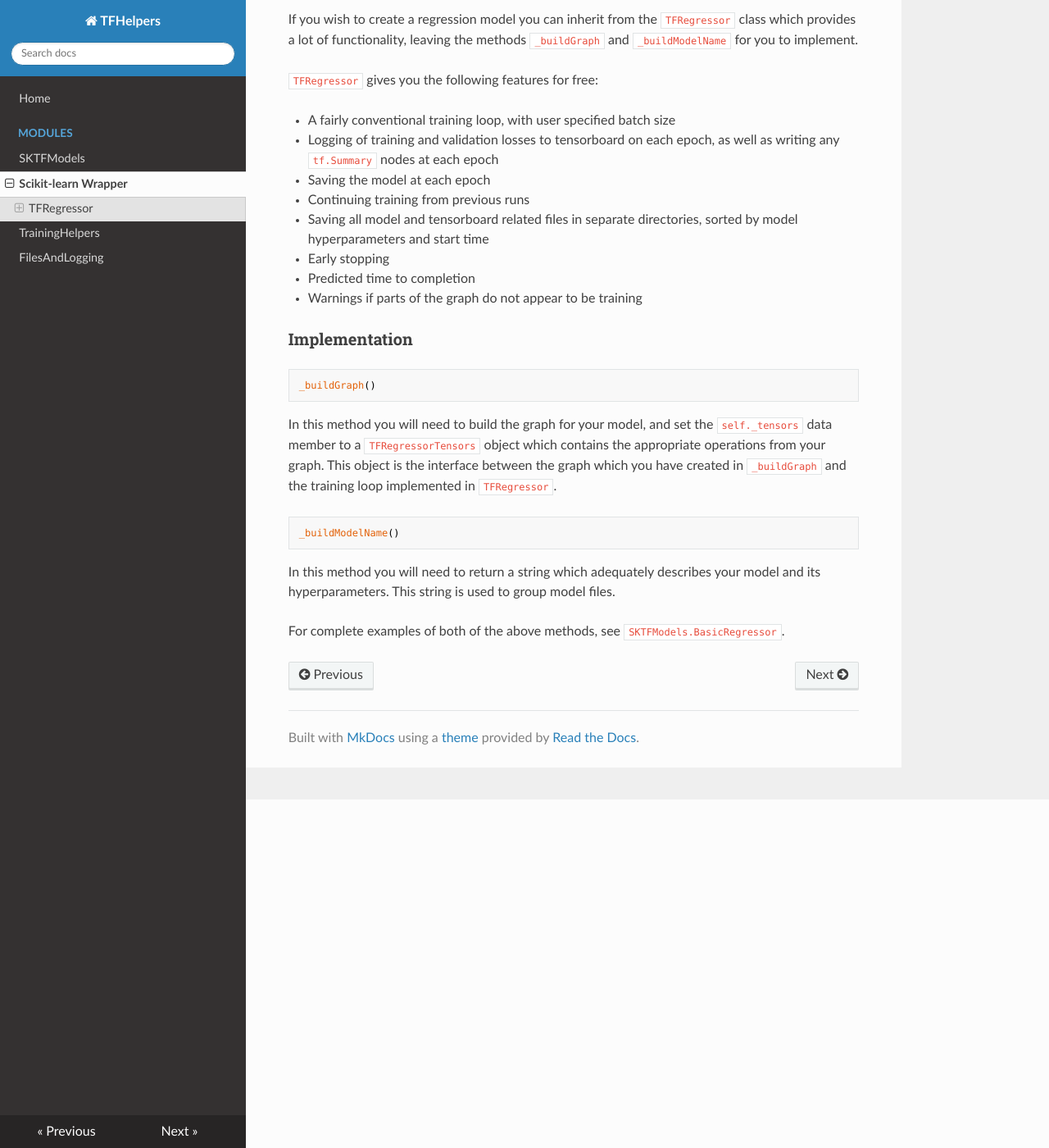
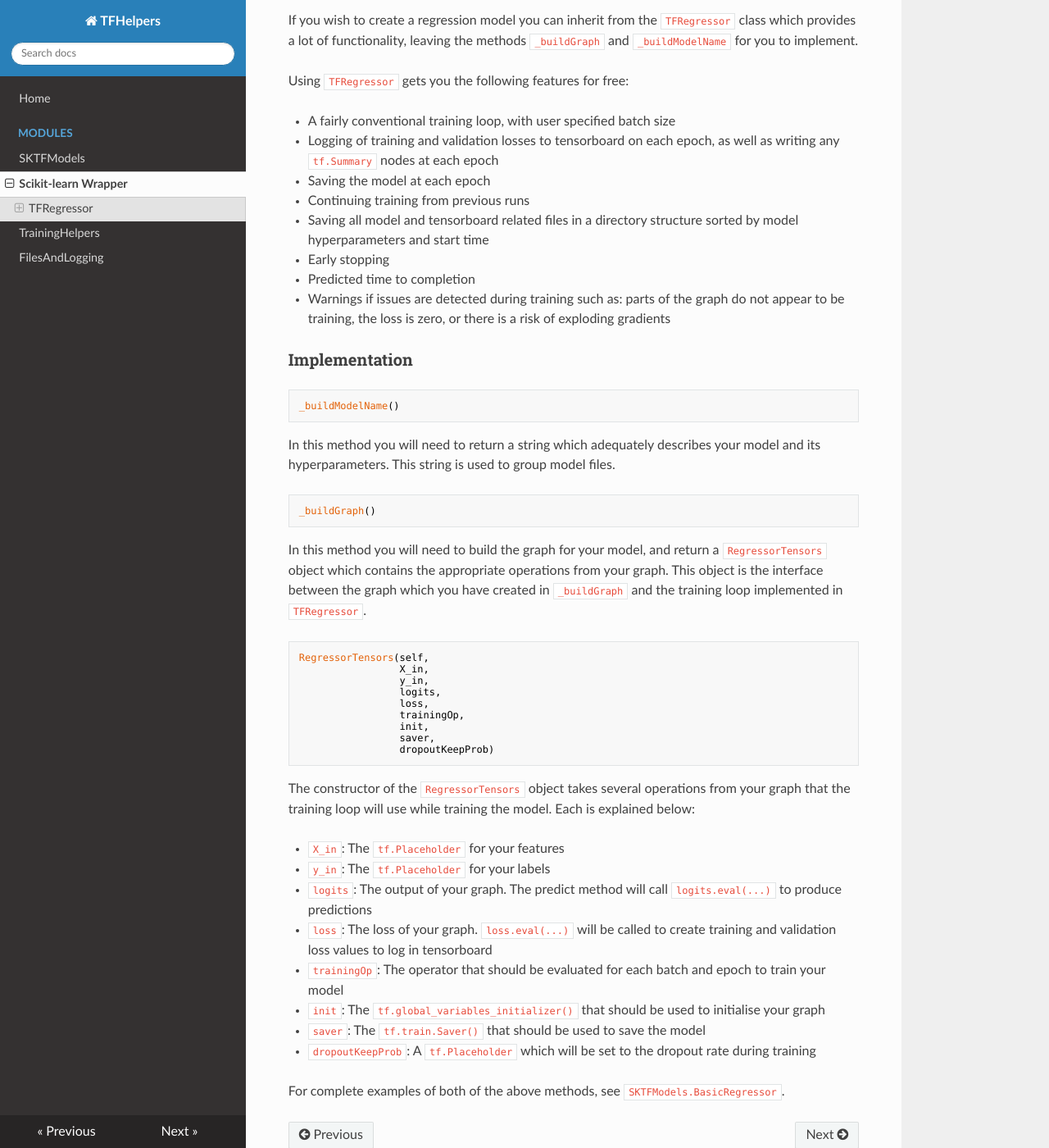
Before and after one commit to jd-13/TFHelpers, an MkDocs documentation site: the page built from docs/ScikitLearnWrapper.md, in a window 1280 px wide and 1400 px high, scrolled down 425 px. Shown: the whole window at 82% size. Built offline with MkDocs 1.6.1, drawn with Linux system fonts in a browser that asks for light colours; nearby versions of some CDN libraries; old or Windows-style settings are respelled for this version of MkDocs; some of the changed text lies outside the part shown.

Commit message:
Improve RegressorTensors documentation

```diff
--- a/docs/ScikitLearnWrapper.md
+++ b/docs/ScikitLearnWrapper.md
@@ -2,38 +2,60 @@
 
 TFHelpers provides a basic wrapper class which you can inherit from to create models which are
 compatible with the scikit-learn api. Models which inherit from the `SKTFWrapper` class will be
-compatible scikit-learn functionality such as `GridSearchCV`, and will provide `fit` and `predict`
-methods for training and producing predictions.
+compatible with scikit-learn functionality such as `GridSearchCV`, and will provide `fit` and
+`predict` methods for training and producing predictions.
 
-If you inherit from `SKTFWrapper` you will need to build the graph and implement the the training
-loop in the `fit` method. The `SciKitWrapper` module also contains child classes of
-`SKTFWrapper` which provide further functionality. Currently only `TFRegressor` is available.
+If you inherit from `SKTFWrapper` you will need to build the graph and implement the training loop
+in the `fit` method. The `SciKitWrapper` module also contains child classes of `SKTFWrapper` which
+provide further functionality. Currently only `TFRegressor` is available.
 
 ## TFRegressor
 If you wish to create a regression model you can inherit from the `TFRegressor` class which provides
 a lot of functionality, leaving the methods `_buildGraph` and `_buildModelName` for you to
 implement.
 
-`TFRegressor` gives you the following features for free:
+Using `TFRegressor` gets you the following features for free:
 
 * A fairly conventional training loop, with user specified batch size
 * Logging of training and validation losses to tensorboard on each epoch, as well as writing any `tf.Summary` nodes at each epoch
 * Saving the model at each epoch
 * Continuing training from previous runs
-* Saving all model and tensorboard related files in separate directories, sorted by model hyperparameters and start time
+* Saving all model and tensorboard related files in a directory structure sorted by model hyperparameters and start time
 * Early stopping
 * Predicted time to completion
-* Warnings if parts of the graph do not appear to be training
+* Warnings if issues are detected during training such as: parts of the graph do not appear to be training, the loss is zero, or there is a risk of exploding gradients
 
 ### Implementation
-    _buildGraph()
-In this method you will need to build the graph for your model, and set the `self._tensors`
-data member to a `TFRegressorTensors` object which contains the appropriate operations from your
-graph. This object is the interface between the graph which you have created in `_buildGraph` and
-the training loop implemented in `TFRegressor`.
-
     _buildModelName()
 In this method you will need to return a string which adequately describes your model and its
 hyperparameters. This string is used to group model files.
 
+    _buildGraph()
+In this method you will need to build the graph for your model, and return a `RegressorTensors`
+object which contains the appropriate operations from your graph. This object is the interface
+between the graph which you have created in `_buildGraph` and the training loop implemented in
+`TFRegressor`.
+
+    RegressorTensors(self,
+                     X_in,
+                     y_in,
+                     logits,
+                     loss,
+                     trainingOp,
+                     init,
+                     saver,
+                     dropoutKeepProb)
+
+The constructor of the `RegressorTensors` object takes several operations from your graph that the
+training loop will use while training the model. Each is explained below:
+
+* `X_in`: The `tf.Placeholder` for your features
+* `y_in`: The `tf.Placeholder` for your labels
+* `logits`: The output of your graph. The predict method will call `logits.eval(...)` to produce predictions
+* `loss`: The loss of your graph. `loss.eval(...)` will be called to create training and validation loss values to log in tensorboard
+* `trainingOp`: The operator that should be evaluated for each batch and epoch to train your model
+* `init`: The `tf.global_variables_initializer()` that should be used to initialise your graph
+* `saver`: The `tf.train.Saver()` that should be used to save the model
+* `dropoutKeepProb`: A `tf.Placeholder` which will be set to the dropout rate during training
+
 For complete examples of both of the above methods, see `SKTFModels.BasicRegressor`.
```
